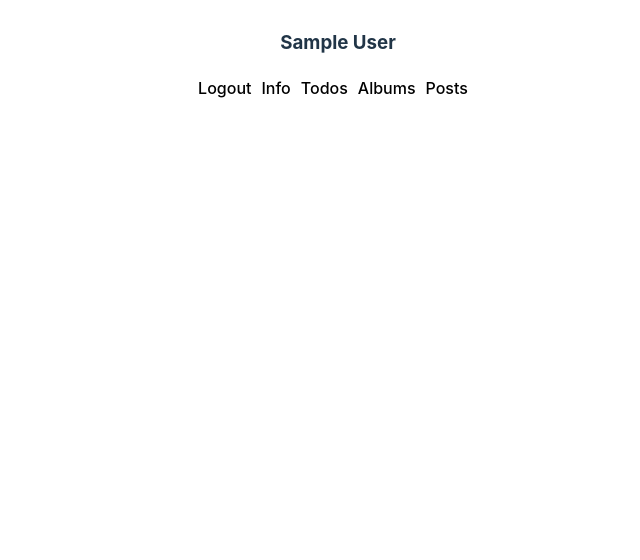
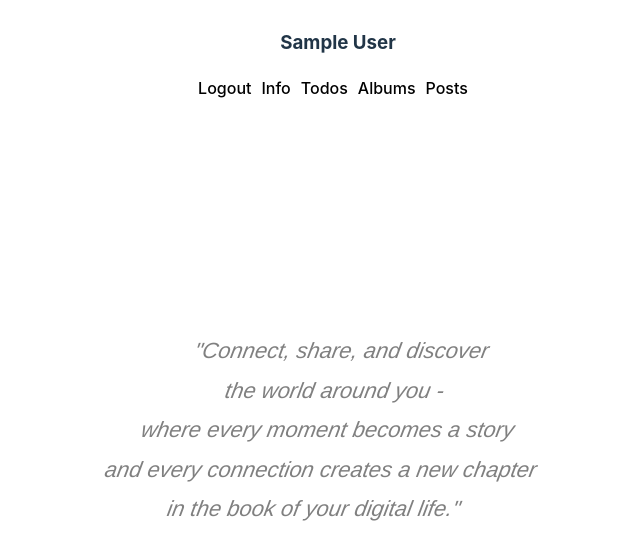
Before and after one commit to SariSafra/Social-Platform, a React (Vite) app in the folder social-platform/: page /users/1/home in a window 1280 px wide. Shown: the top 560 px of the page, without its empty margins (312-952 px from the left). Built offline with nearby package versions, Linux system fonts and the light colour scheme; sample sign-in values are in the browser's storage.

Commit message:
add peregrerh to the home page

```diff
--- a/social-platform/src/components/Home.jsx
+++ b/social-platform/src/components/Home.jsx
@@ -1,19 +1,16 @@
-import { useState, createContext, useContext, useEffect } from "react";
-import { BrowserRouter, Routes, Route, useNavigate, Link, Navigate, useParams, useLocation, Outlet, NavLink } from "react-router-dom";
-import Photos from "./Albums/Photos/Photos";
-
+import { useState, useEffect } from "react";
+import { useNavigate, Outlet, NavLink } from "react-router-dom";
 
 export default function Home() {
   const [currentUser, setCurrentUser] = useState(JSON.parse(localStorage.getItem("currentUser")));
+  const [linkClicked, setLinkClicked] = useState(false);
   const navigate = useNavigate();
-  const { userId } = useParams();
 
   useEffect(() => {
-    {
-      (currentUser === null || currentUser.id !== userId) &&
-        navigate("/");
-    };
-  }, [currentUser])
+    if (currentUser === null) {
+      navigate("/");
+    }
+  }, [currentUser, navigate]);
 
   const logout = () => {
     navigate("/");
@@ -39,7 +36,15 @@ export default function Home() {
     },
     content: {
       paddingTop: '60px',
-    }
+    },
+    paragraph: {
+      fontFamily: 'Cursive, sans-serif',
+      color: 'gray',
+      fontSize: '22px',
+      lineHeight: '1.8',
+      fontStyle: 'italic',
+      transform: 'skew(-10deg)',
+    },
   };
 
   return (
@@ -47,12 +52,21 @@ export default function Home() {
       <div style={styles.navbar}>
         <h3>{currentUser && currentUser.name}</h3>
         <NavLink style={styles.link} onClick={() => { logout() }}>Logout</NavLink>
-        <NavLink style={styles.link} to="info">Info</NavLink>
-        <NavLink style={styles.link} to="todos">Todos</NavLink>
-        <NavLink style={styles.link} to="albums">Albums</NavLink>
-        <NavLink style={styles.link} to="posts">Posts</NavLink>
+        <NavLink style={styles.link} to="info" onClick={() => setLinkClicked(true)}>Info</NavLink>
+        <NavLink style={styles.link} to="todos" onClick={() => setLinkClicked(true)}>Todos</NavLink>
+        <NavLink style={styles.link} to="albums" onClick={() => setLinkClicked(true)}>Albums</NavLink>
+        <NavLink style={styles.link} to="posts" onClick={() => setLinkClicked(true)}>Posts</NavLink>
       </div>
       <div style={styles.content}>
+        {!linkClicked && (
+          <p style={styles.paragraph}>
+            "Connect, share, and discover<br/>
+            the world around you - <br/>
+            where every moment becomes a story<br/>
+            and every connection creates a new chapter<br/>
+            in the book of your digital life."
+          </p>
+        )}
         <Outlet />
       </div>
     </>
```
